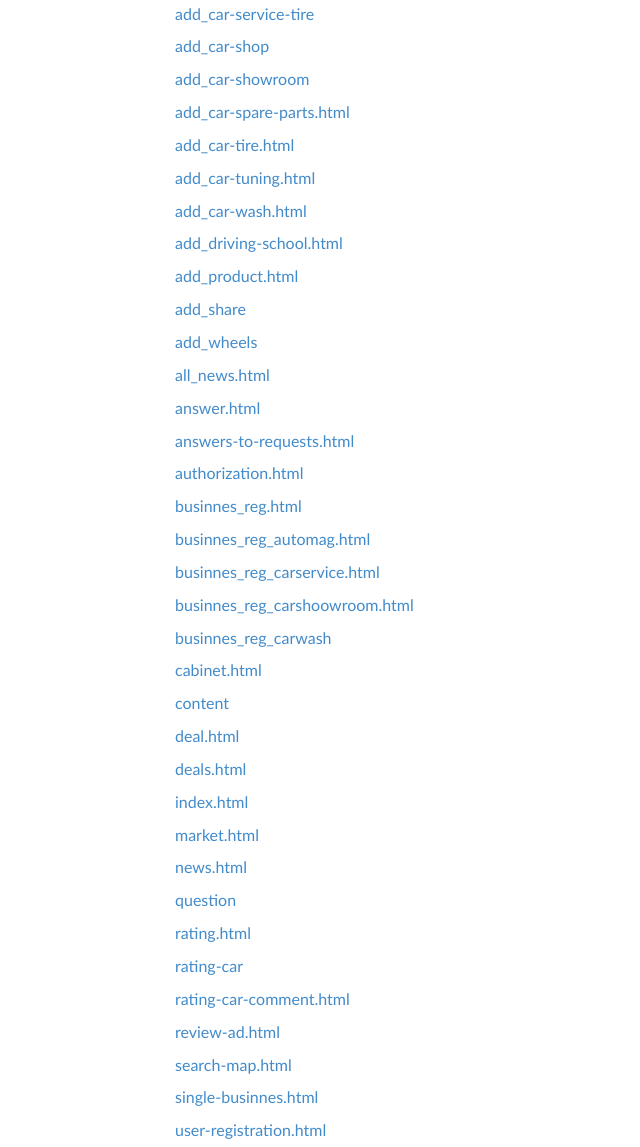
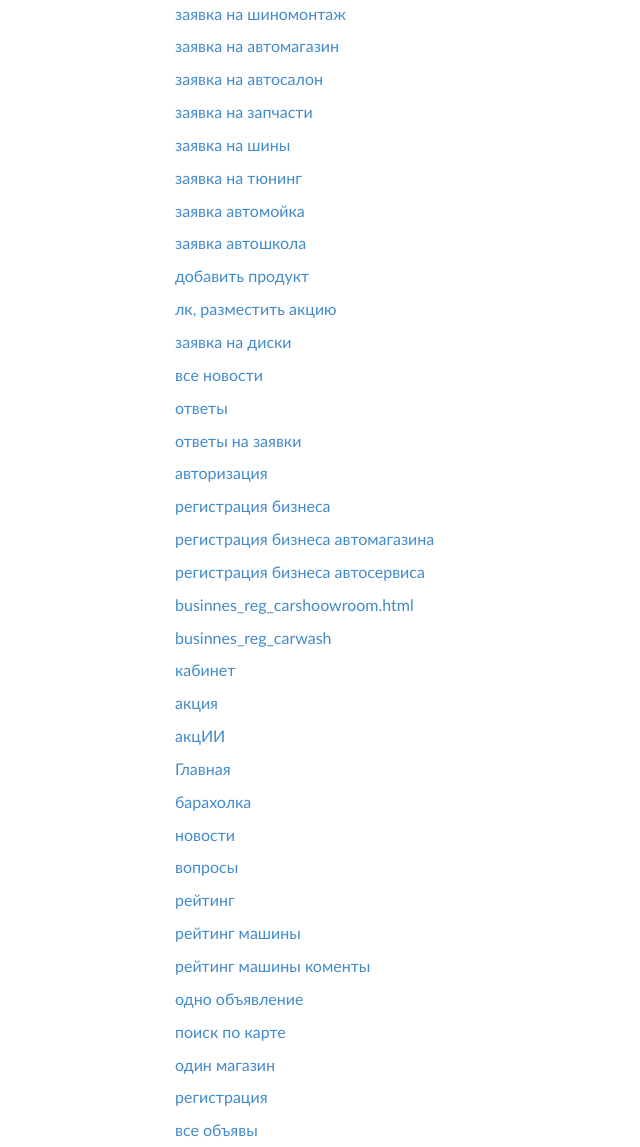
Before and after one commit to apuc/carbax_html, a website: page all-page.html in a window 1280 px wide. Shown: the part 101-1248 px from the top of the page, without its empty margins (0-640 px from the left). Drawn offline with nearby package versions, Linux system fonts and the light colour scheme.

Commit message:
all page

```diff
--- a/all-page.html
+++ b/all-page.html
@@ -34,40 +34,41 @@
     <a href="add_car-evacuator.html"> заявка на эвакуацию</a>
     <a href="add_car-insurance.html">заявка на автострахование</a>
     <a href="add_car-service.html">заявка на автосервис</a>
-    <a href="add_car-service-tire.html">add_car-service-tire</a>
-    <a href="add_car-shop.html">add_car-shop</a>
-    <a href="add_car-showroom.html">add_car-showroom</a>
-    <a href="add_car-spare-parts.html">add_car-spare-parts.html</a>
-    <a href="add_car-tire.html">add_car-tire.html</a>
-    <a href="add_car-tuning.html">add_car-tuning.html</a>
-    <a href="add_car-wash.html">add_car-wash.html</a>
-    <a href="add_driving-school.html">add_driving-school.html</a>
-    <a href="add_product.html">add_product.html</a>
-    <a href="add_share.html">add_share</a>
-    <a href="add_wheels.html">add_wheels</a>
-    <a href="all_news.html">all_news.html</a>
-    <a href="answer.html">answer.html</a>
-    <a href="answers-to-requests.html">answers-to-requests.html</a>
-    <a href="authorization.html">authorization.html</a>
-    <a href="businnes_reg.html">businnes_reg.html</a>
-    <a href="businnes_reg_automag.html">businnes_reg_automag.html</a>
-    <a href="businnes_reg_carservice.html">businnes_reg_carservice.html</a>
+    <a href="add_car-service-tire.html">заявка на шиномонтаж</a>
+    <a href="add_car-shop.html">заявка на автомагазин</a>
+    <a href="add_car-showroom.html">заявка на автосалон</a>
+    <a href="add_car-spare-parts.html">заявка на запчасти</a>
+    <a href="add_car-tire.html">заявка на шины</a>
+    <a href="add_car-tuning.html">заявка на тюнинг</a>
+    <a href="add_car-wash.html">заявка автомойка</a>
+    <a href="add_driving-school.html">заявка автошкола</a>
+    <a href="add_product.html">добавить продукт</a>
+    <a href="add_share.html">лк, разместить акцию</a>
+    <a href="add_wheels.html">заявка на диски</a>
+    <a href="all_news.html">все новости</a>
+    <a href="answer.html">ответы </a>
+    <a href="answers-to-requests.html">ответы на заявки</a>
+    <a href="authorization.html">авторизация</a>
+    <a href="businnes_reg.html">регистрация бизнеса</a>
+    <a href="businnes_reg_automag.html">регистрация бизнеса автомагазина</a>
+    <a href="businnes_reg_carservice.html">регистрация бизнеса автосервиса</a>
     <a href="businnes_reg_carshoowroom.html">businnes_reg_carshoowroom.html</a>
     <a href="businnes_reg_carwash.html">businnes_reg_carwash</a>
-    <a href="cabinet.html">cabinet.html</a>
-    <a href="content.html">content</a>
-    <a href="deal.html">deal.html</a>
-    <a href="deals.html">deals.html</a>
-    <a href="index.html">index.html</a>
-    <a href="market.html">market.html</a>
-    <a href="news.html">news.html</a>
-    <a href="question.html">question</a>
-    <a href="rating.html">rating.html</a>
-    <a href="rating-car.html">rating-car</a>
-    <a href="rating-car-comment.html">rating-car-comment.html</a>
-    <a href="review-ad.html">review-ad.html</a>
-    <a href="search-map.html">search-map.html</a>
-    <a href="single-businnes.html">single-businnes.html</a>
-    <a href="user-registration.html">user-registration.html</a>
+    <a href="cabinet.html">кабинет</a>
+    <!-- <a href="content.html">content</a> -->
+    <a href="deal.html">акция</a>
+    <a href="deals.html">акцИИ</a>
+    <a href="index.html">Главная</a>
+    <a href="market.html">барахолка</a>
+    <a href="news.html">новости</a>
+    <a href="question.html">вопросы</a>
+    <a href="rating.html">рейтинг</a>
+    <a href="rating-car.html">рейтинг машины</a>
+    <a href="rating-car-comment.html">рейтинг машины коменты</a>
+    <a href="review-ad.html">одно объявление</a>
+    <a href="search-map.html">поиск по карте</a>
+    <a href="single-businnes.html">один магазин</a>
+    <a href="user-registration.html">регистрация</a>
+    <a href="all-ad.html">все объявы</a>
   </div>
 </div>
```
Also changed, not shown: app/html/pages/all-page.html (+34 -33 lines), app/img/icons/whatsapp_icon.png, img/icons/whatsapp_icon.png.
